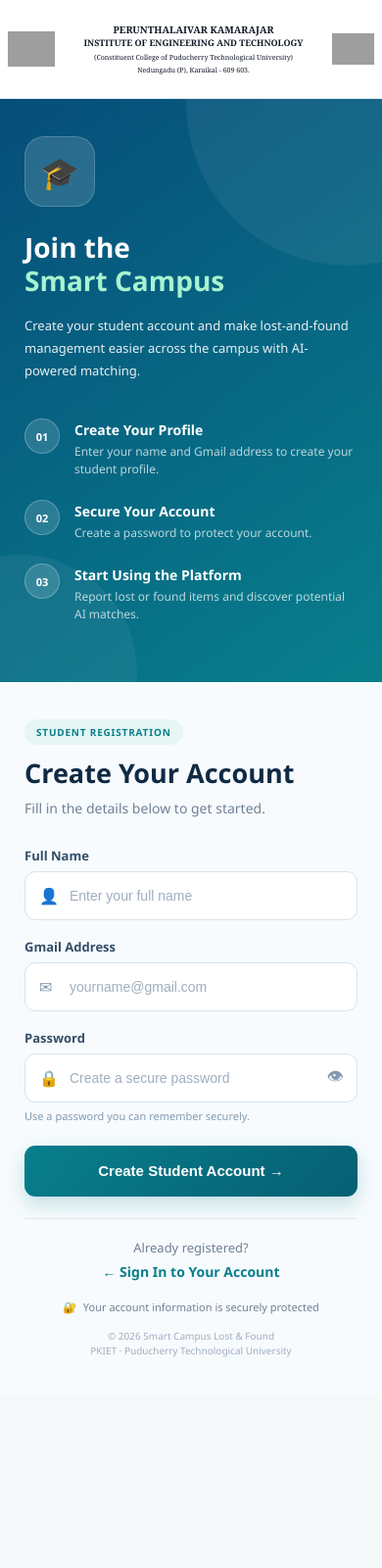
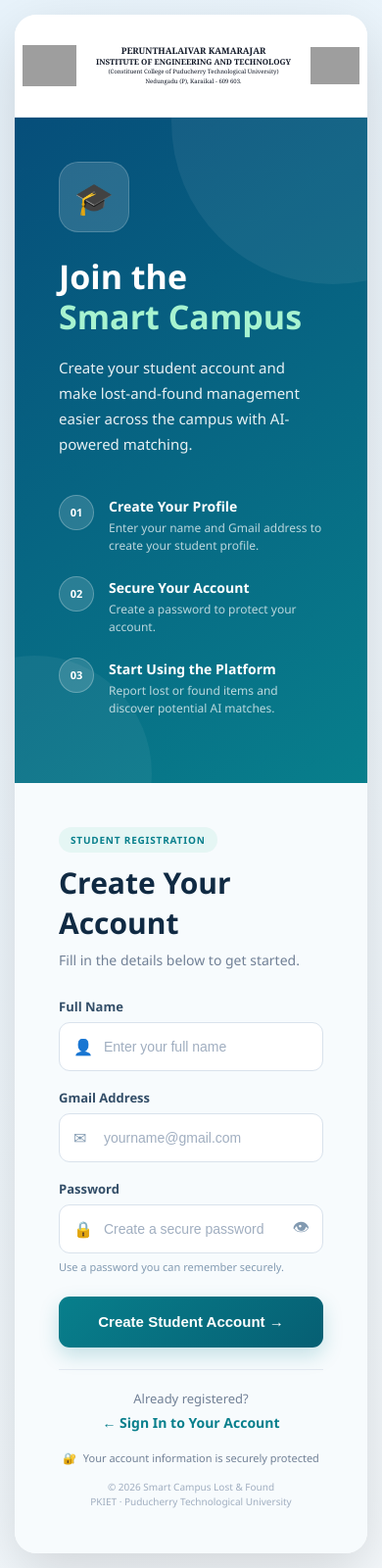
Before and after one commit to nandhi9031/smart-campus-lost-found, a Flask app: page /register in a window 390 px wide. Shown: the whole page at 98% size. Before the commit the page ends 1385 px from the top, so only its background shows below. Run offline with Flask 3, Linux system fonts and the light colour scheme; some libraries are stand-ins or nearby versions; grey boxes are pictures that could not be loaded.

Commit message:
Update mobile

```diff
--- a/templates/register.html
+++ b/templates/register.html
@@ -933,97 +933,215 @@
 
         @media (max-width: 550px) {
 
-            body {
-
-                padding: 0;
-
-                align-items: stretch;
-            }
-
-
-            .page-container {
-
-                border-radius: 0;
-
-                min-height: 100vh;
-            }
-
-
             .institution-header {
 
+                padding: 12px 8px;
+
+                gap: 8px;
+
+                display: flex;
+
+                align-items: center;
+
+                justify-content: center;
+
+                min-height: 105px;
+            }
+
+
+            /* PKIET LOGO */
+
+            .pkiet-logo {
+
+                width: 55px;
+
+                min-width: 55px;
+
+                display: flex;
+
+                align-items: center;
+
+                justify-content: center;
+            }
+
+
+            .pkiet-logo img {
+
+                width: 55px;
+
+                height: 80px;
+
+                object-fit: contain;
+
+                display: block;
+            }
+
+
+            /* PTU LOGO */
+
+            .ptu-logo {
+
+                width: 50px;
+
+                min-width: 50px;
+
+                display: flex;
+
+                align-items: center;
+
+                justify-content: center;
+            }
+
+
+            .ptu-logo img {
+
+                width: 50px;
+
+                height: 75px;
+
+                object-fit: contain;
+
+                display: block;
+            }
+
+
+            /* INSTITUTION TEXT */
+
+            .institution-text {
+
+                flex: 1;
+
+                min-width: 0;
+
+                text-align: center;
+            }
+
+
+            .institution-text h2 {
+
+                font-size: 9px;
+
+                line-height: 1.3;
+
+                white-space: normal;
+            }
+
+
+            .institution-text h3 {
+
+                font-size: 8px;
+
+                line-height: 1.35;
+
+                white-space: normal;
+            }
+
+
+            .institution-text p {
+
+                font-size: 6px;
+
+                line-height: 1.3;
+
+                margin-top: 2px;
+            }
+
+
+            /* NAVBAR */
+
+            .navbar {
+
+                padding: 12px 15px;
+            }
+
+
+            .brand {
+
+                font-size: 14px;
+            }
+
+
+            .brand-icon {
+
+                width: 29px;
+
+                height: 29px;
+
+                font-size: 15px;
+            }
+
+
+            .nav-link {
+
+                padding: 7px 10px;
+
+                font-size: 11px;
+            }
+
+
+            /* HERO */
+
+            .hero-content {
+
+                padding: 45px 25px;
+            }
+
+
+            .hero-content h1 {
+
+                font-size: 34px;
+            }
+
+
+            .hero-description {
+
+                font-size: 14px;
+            }
+
+
+            .hero-buttons {
+
+                flex-direction: column;
+            }
+
+
+            .primary-button,
+            .secondary-button {
+
+                width: 100%;
+            }
+
+
+            .hero-visual {
+
                 padding:
-                    14px 8px;
-
-                gap: 7px;
-            }
-
-
-            .pkiet-logo img {
-
-                width: 48px;
-
-                height: 72px;
-            }
-
-
-            .ptu-logo img {
-
-                width: 43px;
-
-                height: 68px;
-            }
-
-
-            .institution-text h2 {
-
-                font-size: 10px;
-            }
-
-
-            .institution-text h3 {
-
-                font-size: 9px;
-            }
-
-
-            .institution-text p {
-
-                font-size: 7px;
-
-                line-height: 1.4;
-            }
-
-
-            .welcome-panel {
+                    15px 25px 45px;
+            }
+
+
+            /* FEATURES */
+
+            .features {
 
                 padding:
-                    38px 25px;
-            }
-
-
-            .welcome-panel h1 {
-
-                font-size: 28px;
-            }
-
-
-            .welcome-description {
-
-                font-size: 13px;
-            }
-
-
-            .form-panel {
+                    50px 25px;
+            }
+
+
+            .features h2 {
+
+                font-size: 25px;
+            }
+
+
+            /* HOW IT WORKS */
+
+            .how-section {
 
                 padding:
-                    38px 25px;
-            }
-
-
-            .form-header h2 {
-
-                font-size: 27px;
-            }
+                    50px 25px;
+            }
+
         }
 
     </style>
```
Also changed, not shown: templates/login.html (+183 -31 lines).
